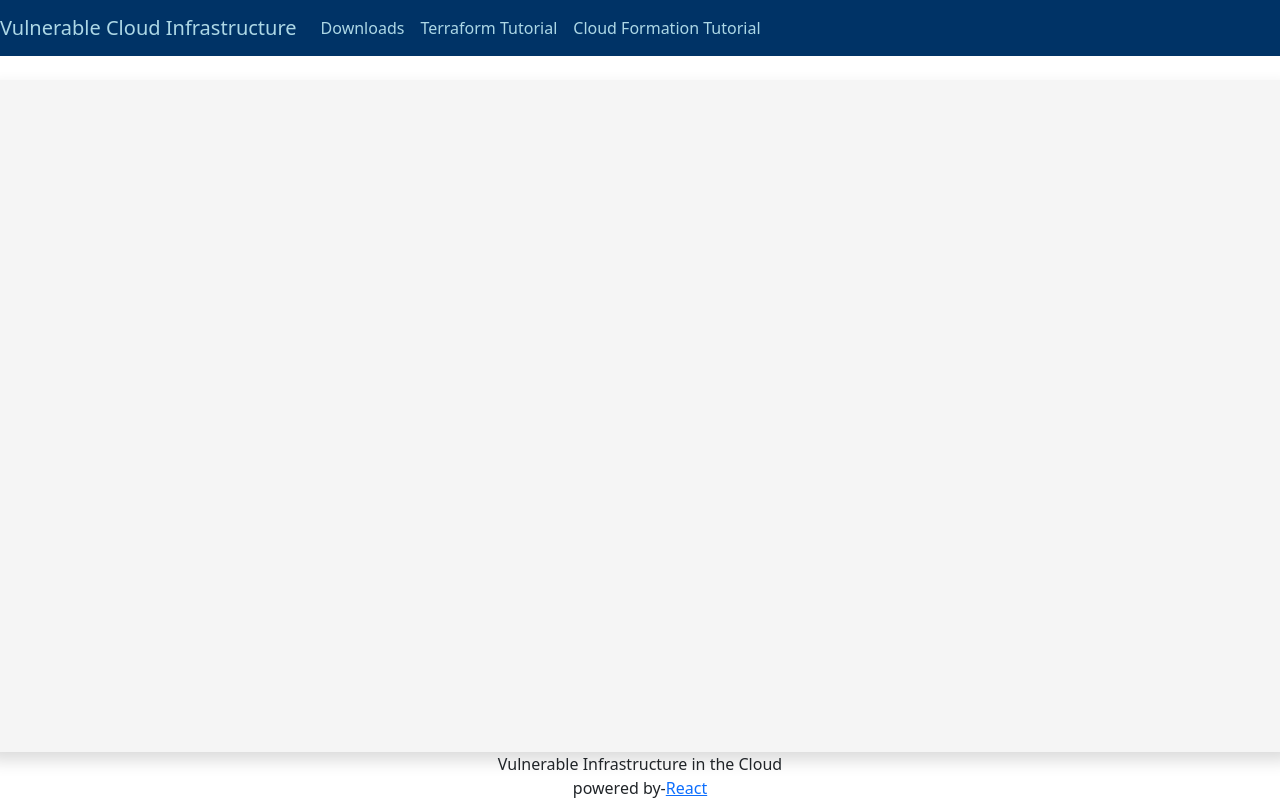
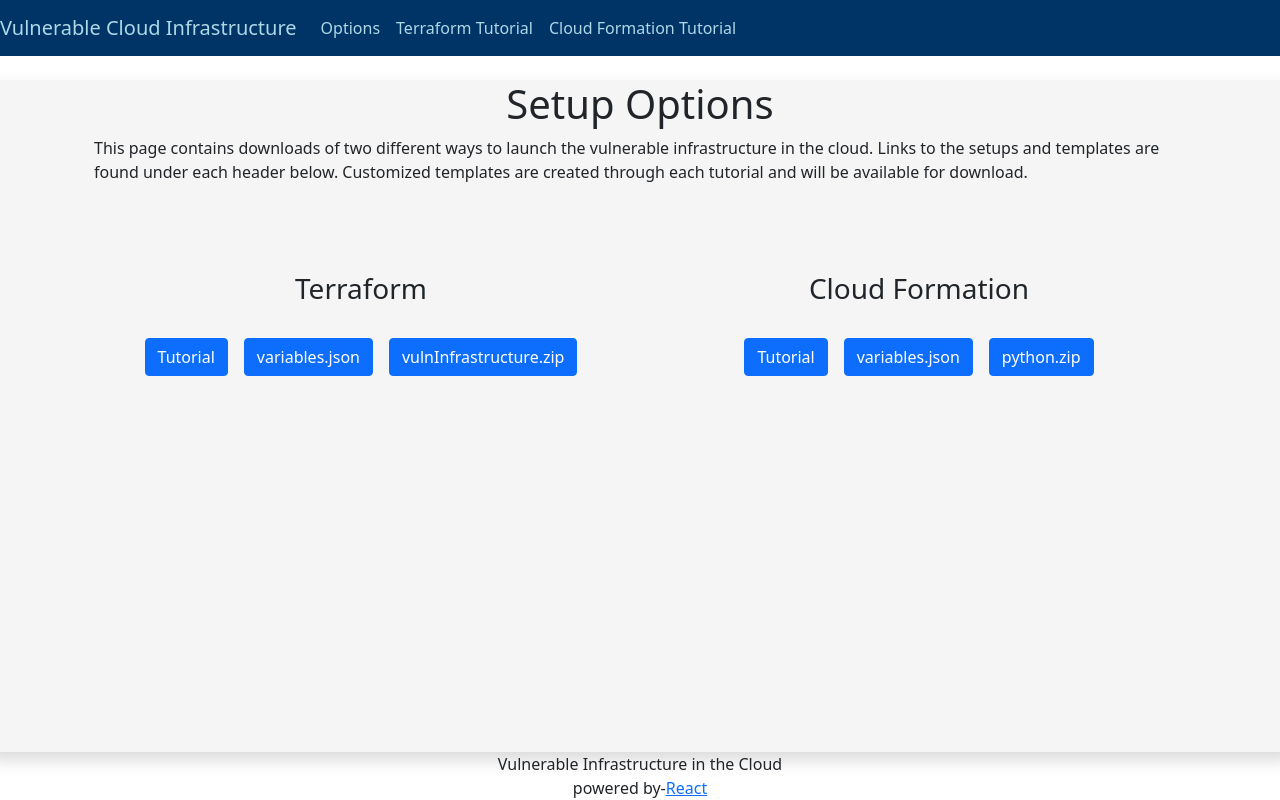
Before and after one commit to cutler37/capstone, a React (Create React App) app in the folder temp/: page /options in a window 1280 px wide. Built offline with nearby package versions, Linux system fonts and the light colour scheme.

Commit message:
ADDED README. changed from downloads page to options

```diff
--- a/temp/src/App.js
+++ b/temp/src/App.js
@@ -6,7 +6,7 @@ import {BrowserRouter as Router, Routes ,Route, Switch} from 'react-router-dom'
 import HeaderContainer from './components/Header'
 import Body from './components/body'
 import Footer from './components/Footer'
-import Downloads from './components/Downloads'
+import Downloads from './components/options'
 import Terraform from './components/Terraform'
 import Cloudformation from './components/Cloudformation'
 function App() {
@@ -29,7 +29,7 @@ function App() {
           <bs.Col md='12' className="bodyBackground">
             <Routes >
               <Route exact path='/' element={<Body/>}/>
-              <Route exact path='/downloads' element={<Downloads/>}/>
+              <Route exact path='/options' element={<Downloads/>}/>
               <Route exact path='/terraform' element={<Terraform/>}/>
               <Route exact path='/cloudformation' element={<Cloudformation/>}/>
             </Routes >
--- a/temp/src/components/Downloads.js
+++ /dev/null
@@ -1,62 +0,0 @@
-import React from 'react'
-import {Row,Col, Container, Button} from 'react-bootstrap'
-import { Link } from 'react-router-dom'
-import '../App.scss'
-import './headerContainer.scss'
-
-
-function App() {
-
-
-  return (
-       <Container>
-           <center>
-                <h1> Download Templates</h1>
-           </center>
-           <p>
-               This page contains downloads of different ways to launch the vulnerable infrastructure in the cloud.
-                Links to tutorials and download templates are found under each header below.
-                The templates provided below need to be edited for each individual use.
-                Customized templates are created through each tutorial and will be available for download.
-           </p>
-           <Row>
-               <Col md='6'>
-                   <center>
-                        <h3>
-                            Terraform
-                        </h3>
-                    </center>
-                    <p>
-
-                    </p>
-                    <center>
-                        <Link to="/terraform">
-                            <Button>Tutorial</Button>
-                        </Link>
-                        &emsp;
-                        <Button>Download </Button>
-                    </center>
-               </Col>
-               <Col md='6'>
-                   <center>
-                        <h3>
-                            Cloud Formation
-                        </h3>
-                    </center>
-                    <p>
-
-                    </p>
-                    <center>
-                        <Link to="/cloudformation">
-                            <Button>Tutorial</Button>
-                        </Link>
-                        &emsp;
-                        <Button>Download </Button>
-                    </center>
-               </Col>
-           </Row>
-       </Container>
-    );
-  }
-
-  export default App;
--- a/temp/src/components/Header.js
+++ b/temp/src/components/Header.js
@@ -21,9 +21,9 @@ function App() {
         <Navbar.Toggle aria-controls="basic-navbar-nav" />
         <Navbar.Collapse id="basic-navbar-nav">
           <Nav  style={{float:"right"}} >
-            <Nav.Link href="/downloads" className="right" >
+            <Nav.Link href="/options" className="right" >
               <div className="BrandText">
-                Downloads
+                Options
               </div>
             </Nav.Link>
             <Nav.Link href="/terraform"  className="right">
--- /dev/null
+++ b/temp/src/components/options.js
@@ -0,0 +1,79 @@
+import React from 'react'
+import {Row,Col, Container, Button} from 'react-bootstrap'
+import { Link } from 'react-router-dom'
+import '../App.scss'
+import './headerContainer.scss'
+
+
+function App() {
+
+
+  return (
+       <Container>
+           <center>
+                <h1>Setup Options</h1>
+           </center>
+           <p>
+               This page contains downloads of two different ways to launch the vulnerable infrastructure in the cloud.
+                Links to the setups and templates are found under each header below. Customized templates are created through each tutorial and will be available for download.
+           </p>
+           <br></br>
+           <br></br>
+           <br></br>
+           <Row>
+               <Col md='6'>
+                   <center>
+                        <h3>
+                            Terraform
+                        </h3>
+                    </center>
+                    <br></br>
+                    <center>
+                        <Link to="/terraform">
+                            <Button>Tutorial</Button>
+                        </Link>
+                        &emsp;
+                        <Link to="/downloads/variables.json" target="_blank" download>
+                            <Button>
+                                variables.json
+                            </Button>
+                        </Link>
+                        &emsp;
+                        <Link to="/downloads/vulnInfrastructure.zip" target="_blank" download>
+                            <Button>
+                                vulnInfrastructure.zip
+                            </Button>
+                        </Link>
+                    </center>
+                </Col>
+                <Col md='6'>
+                   <center>
+                        <h3>
+                            Cloud Formation
+                        </h3>
+                    </center>
+                    <br></br>
+                    <center>
+                        <Link to="/cloudformation">
+                            <Button>Tutorial</Button>
+                        </Link>
+                        &emsp;
+                        <Link to="/downloads/variables.json" target="_blank" download>
+                            <Button>
+                                variables.json
+                            </Button>
+                        </Link>
+                        &emsp;
+                        <Link to="/downloads/vulnInfrastructure.zip" target="_blank" download>
+                            <Button>
+                                python.zip
+                            </Button>
+                        </Link>
+                    </center>
+               </Col>
+           </Row>
+       </Container>
+    );
+  }
+
+  export default App;
```
Also changed, not shown: 1 other file (tests, documents, lock files or other folders).
